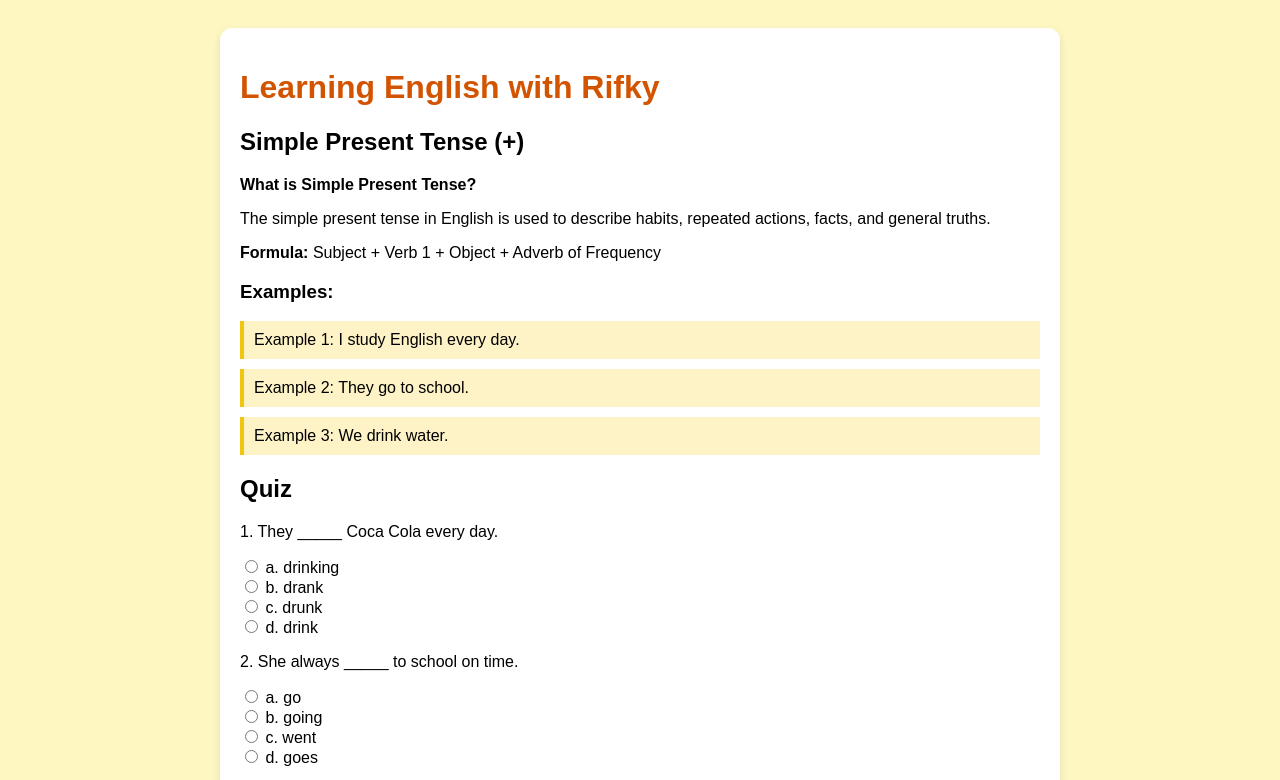
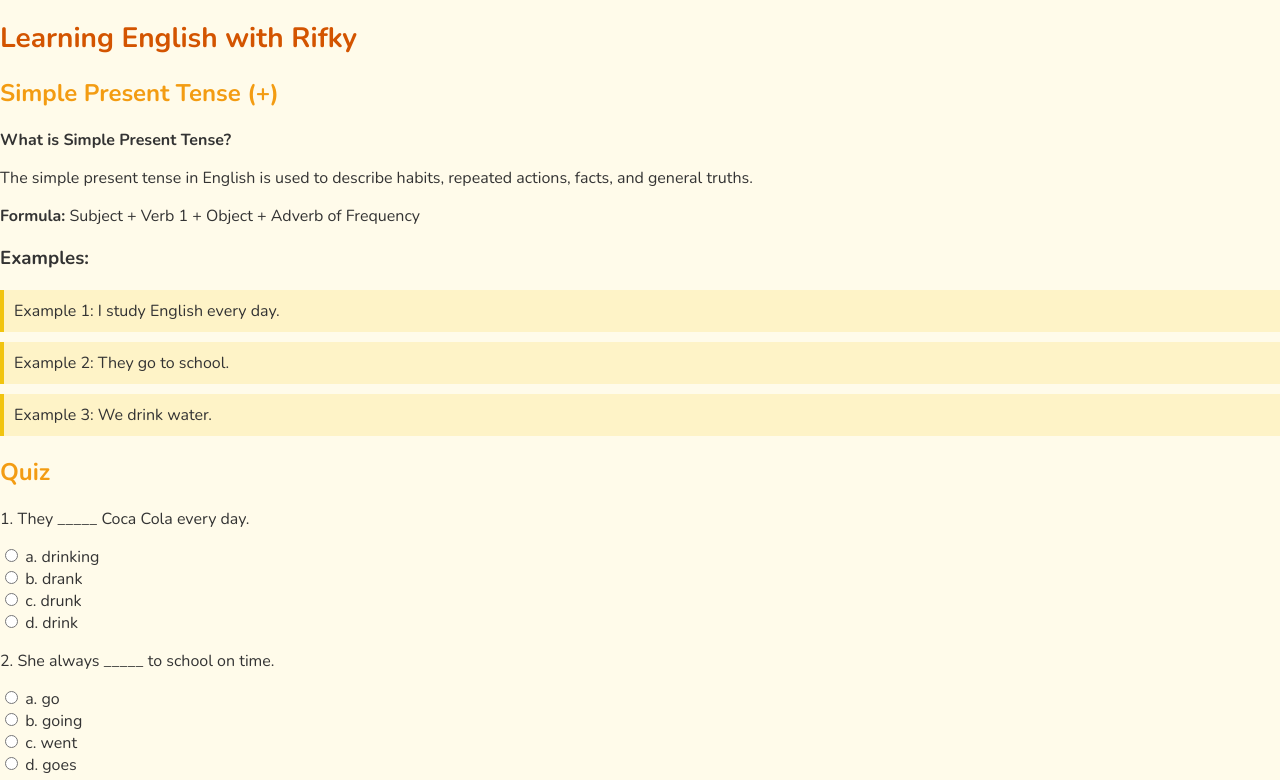
Before and after one commit to rifky7205/StudyEnglishWithMrRifky, a plain HTML site: page index.html in a window 1280 px wide. Shown: the top 780 px of the page. Drawn offline with nearby package versions, Linux system fonts and the light colour scheme.

Commit message:
Update index.html

```diff
--- a/index.html
+++ b/index.html
@@ -4,22 +4,37 @@
   <meta charset="UTF-8" />
   <meta name="viewport" content="width=device-width, initial-scale=1.0"/>
   <title>Learning English with Rifky</title>
+  <link href="https://fonts.googleapis.com/css2?family=Nunito:wght@400;700&display=swap" rel="stylesheet">
   <style>
     body {
-      background-color: #fff7c2;
-      font-family: Arial, sans-serif;
+      font-family: 'Nunito', sans-serif;
+      margin: 0;
+      padding: 0;
+      background-color: #fffbea;
+      color: #333;
+    }
+    header {
+      background-color: #f9c74f;
       padding: 20px;
+      text-align: center;
+      color: #2f2f2f;
+      box-shadow: 0 4px 8px rgba(0,0,0,0.1);
+    }
+    main {
+      padding: 30px;
+      max-width: 800px;
+      margin: auto;
+      background: white;
+      border-radius: 12px;
+      box-shadow: 0 8px 20px rgba(0,0,0,0.1);
+      margin-top: 20px;
     }
     h1 {
+      font-size: 28px;
       color: #d35400;
     }
-    .container {
-      background: white;
-      padding: 20px;
-      border-radius: 12px;
-      box-shadow: 0 4px 10px rgba(0,0,0,0.1);
-      max-width: 800px;
-      margin: auto;
+    h2 {
+      color: #f39c12;
     }
     .example {
       background: #fef3c7;
```
